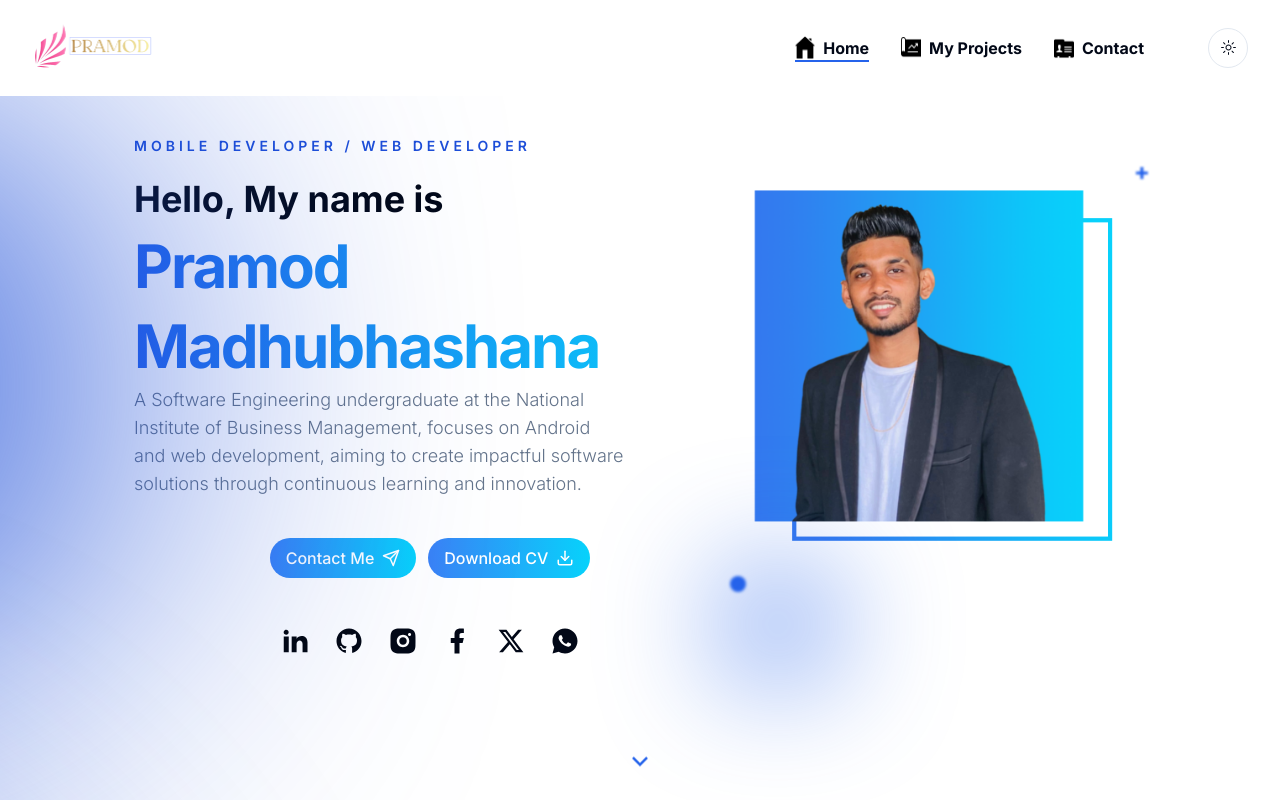
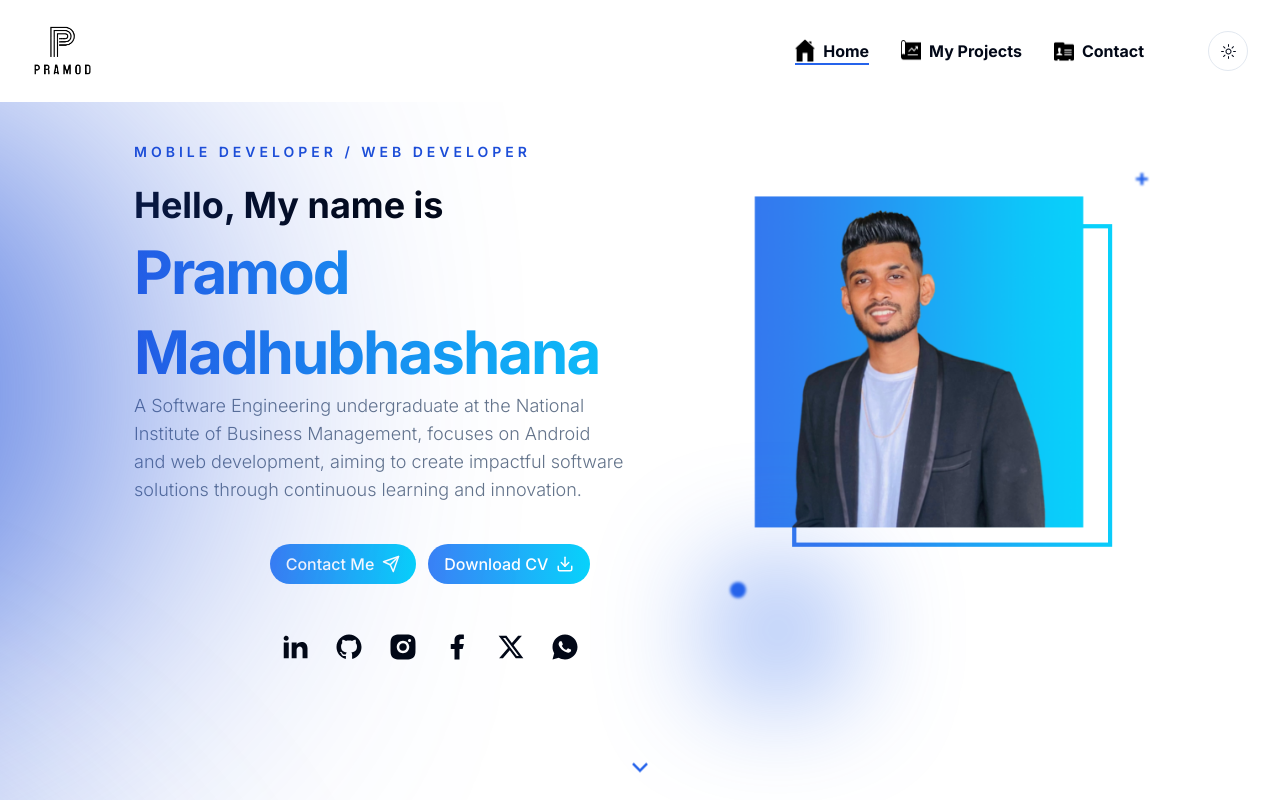
Before and after one commit to PramodMadhubhashana/portfolio, a Next.js app: page / in a window 1280 px wide. Shown: the top 800 px of the page. Built offline with nearby package versions, Linux system fonts and the light colour scheme.

Commit message:
chnage logo

```diff
--- a/components/Logo.jsx
+++ b/components/Logo.jsx
@@ -13,7 +13,7 @@ const greatVibes = Great_Vibes({
 const Logo = () => {
   return (
     <Link href='/'>
-        <Image src='/assets/logo/Screenshot 2024-06-23 232932.png' width={120} height={100}/>
+        <Image src='/assets/logo/Screenshot 2024-06-23 232932.png' width={60} height={60}/>
     </Link>
   )
 }
```
Also changed, not shown: public/assets/logo/Screenshot 2024-06-23 232932.png, 1 other file (tests, documents, lock files or other folders).
